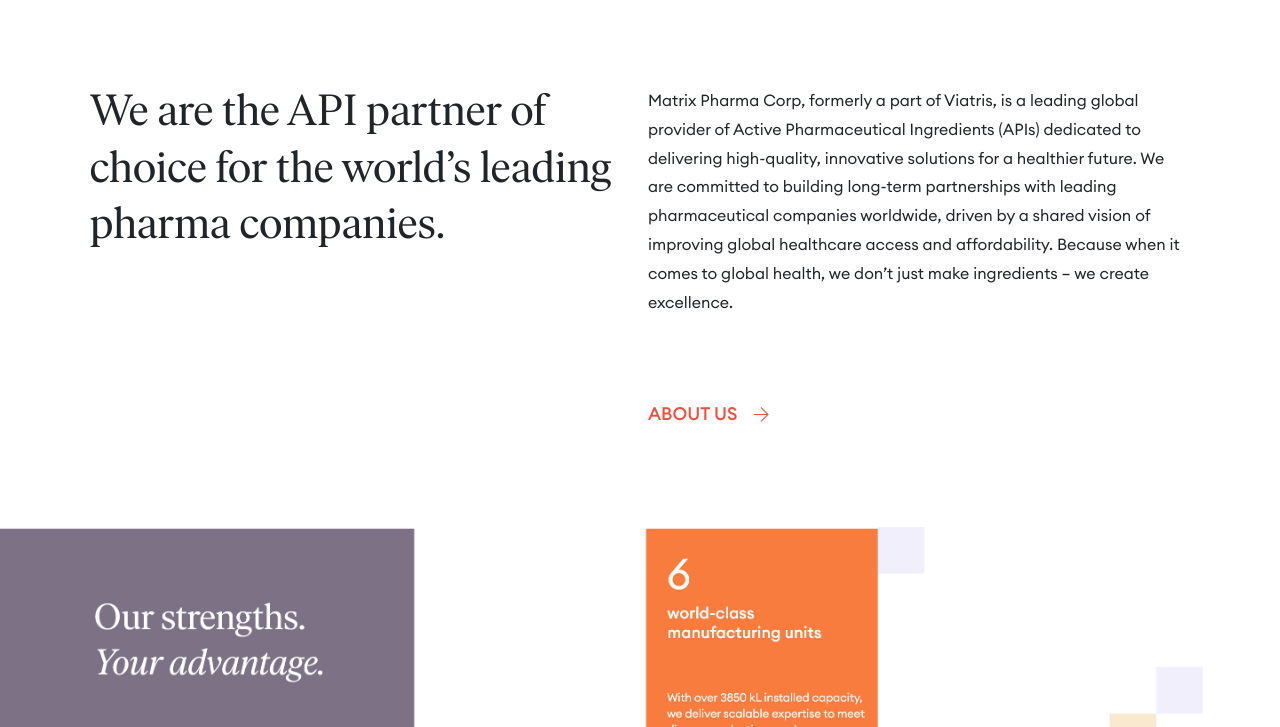
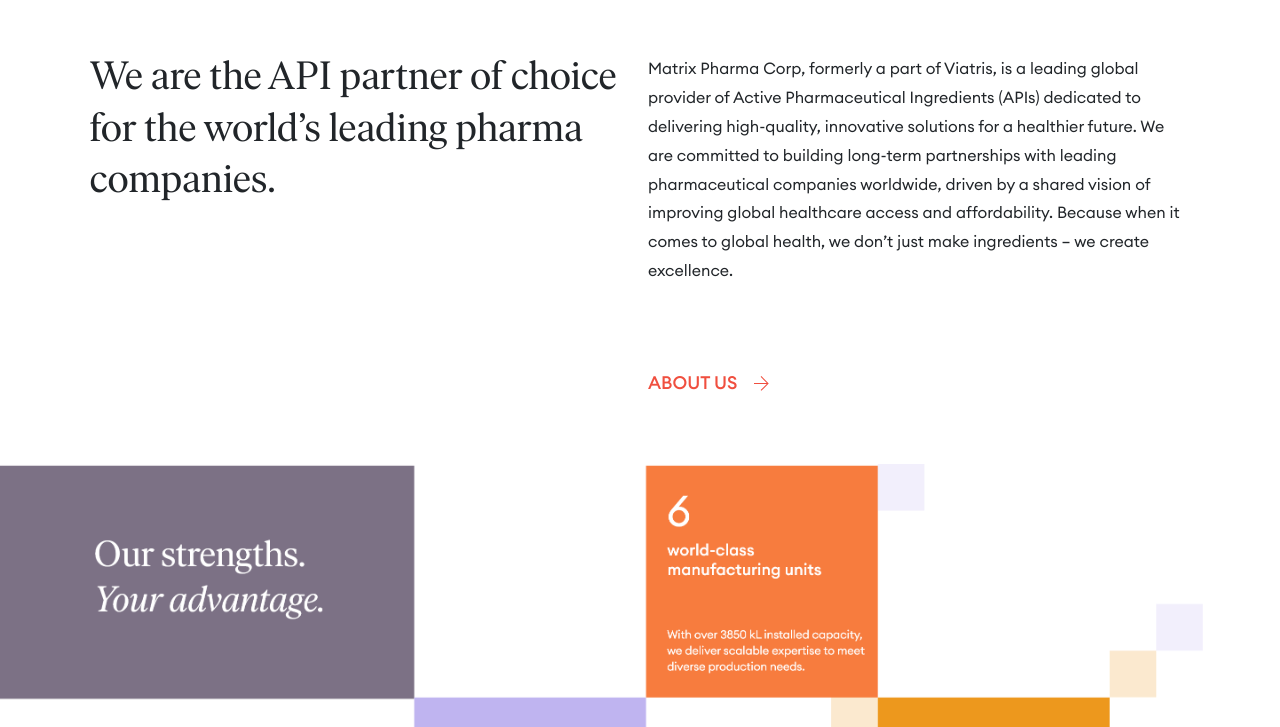
Before and after one commit to HardMaind/matrix-pharma, a Next.js app: page / in a window 1280 px wide. Shown: the part 784-1511 px from the top of the page. Built offline with nearby package versions, Linux system fonts and the light colour scheme.

Commit message:
fix home page h2 tag text issue

```diff
--- a/src/styles/globals.css
+++ b/src/styles/globals.css
@@ -2,35 +2,40 @@
 
 @font-face {
   font-family: "EuclidCircular";
-  src: url("/fonts/EuclidCircular/EuclidCircularA-Light-WebM.woff2") format("woff2");
+  src: url("/fonts/EuclidCircular/EuclidCircularA-Light-WebM.woff2")
+    format("woff2");
   font-weight: 300;
   font-style: normal;
 }
 
 @font-face {
   font-family: "EuclidCircular";
-  src: url("/fonts/EuclidCircular/EuclidCircularA-Regular-WebM.woff2") format("woff2");
+  src: url("/fonts/EuclidCircular/EuclidCircularA-Regular-WebM.woff2")
+    format("woff2");
   font-weight: 400;
   font-style: normal;
 }
 
 @font-face {
   font-family: "EuclidCircular";
-  src: url("/fonts/EuclidCircular/EuclidCircularA-Medium-WebM.woff2") format("woff2");
+  src: url("/fonts/EuclidCircular/EuclidCircularA-Medium-WebM.woff2")
+    format("woff2");
   font-weight: 500;
   font-style: normal;
 }
 
 @font-face {
   font-family: "EuclidCircular";
-  src: url("/fonts/EuclidCircular/EuclidCircularA-Semibold-WebM.woff2") format("woff2");
+  src: url("/fonts/EuclidCircular/EuclidCircularA-Semibold-WebM.woff2")
+    format("woff2");
   font-weight: 600;
   font-style: normal;
 }
 
 @font-face {
   font-family: "EuclidCircular";
-  src: url("/fonts/EuclidCircular/EuclidCircularA-Bold-WebM.woff2") format("woff2");
+  src: url("/fonts/EuclidCircular/EuclidCircularA-Bold-WebM.woff2")
+    format("woff2");
   font-weight: 700;
   font-style: normal;
 }
@@ -206,7 +211,7 @@
 }
 
 h2 {
-  font-size: clamp(2.6rem, 0.256vw + 2.518rem, 3rem);
+  font-size: clamp(1.6rem, 1.436vw + 1.313rem, 3rem);
 }
 
 h3 {
@@ -366,7 +371,7 @@
 /* ============================= */
 
 .home-about-us {
-  padding-block: 98px;
+  padding-block: clamp(1rem, 5.256vw + -0.051rem, 6.125rem);
 }
 
 .home-about-us-left {
@@ -712,10 +717,10 @@
 @media screen and (max-width: 1024px) {
   .home-container {
     grid-template-columns: repeat(12, 1fr);
-
+/*
     h2 {
       font-size: 2.6rem;
-    }
+    } */
   }
 
   .card-1 {
@@ -1004,7 +1009,7 @@
 }
 
 @media screen and (max-width: 768px) {
-  .home-whats-new h2{
+  .home-whats-new h2 {
     text-align: left;
   }
   .whats-new-card-wrapper {
@@ -1277,7 +1282,7 @@
 }
 
 .about-desktop {
-  background-color: #FFFDED;
+  background-color: #fffded;
   padding-top: 104px;
 }
 
@@ -1288,7 +1293,6 @@
 .about-desktop .about-mobile-img {
   display: none;
 }
-
 
 @media screen and (max-width: 768px) {
   .abt-miles-item3-inner-card {
@@ -1412,7 +1416,7 @@
 .light-orange-box {
   width: 72px;
   height: 72px;
-  background-color: #F77C3E;
+  background-color: #f77c3e;
   opacity: 0.27;
   position: absolute;
   bottom: -70px;
@@ -1422,7 +1426,7 @@
 .light-purple-box {
   width: 72px;
   height: 72px;
-  background-color: #BFB4F0;
+  background-color: #bfb4f0;
   opacity: 0.27;
   position: absolute;
   bottom: -140px;
@@ -1461,7 +1465,7 @@
 .light-yellow-box {
   width: 72px;
   height: 72px;
-  background-color: #ED981D;
+  background-color: #ed981d;
   opacity: 0.27;
   position: absolute;
   bottom: -60px;
@@ -1724,7 +1728,6 @@
 .careers-info-data {
   padding-block: 60px;
 }
-
 
 /* Ensure text alignment and responsiveness */
 .careers-matrix h2 {
@@ -2010,7 +2013,7 @@
   }
 }
 
-@media screen and (max-width:768px) {
+@media screen and (max-width: 768px) {
   .careers-info-left {
     grid-column: span 12;
   }
@@ -2020,7 +2023,7 @@
   }
 }
 
-@media screen and (max-width:480px) {
+@media screen and (max-width: 480px) {
   .career-column-3 .col-span-3 {
     grid-column: span 12;
     margin-bottom: 4rem;
@@ -2044,8 +2047,6 @@
 .career-form-left-col h2 {
   margin-bottom: 40px;
 }
-
-
 
 .career-form-right-col {
   grid-column: 8 / 12;
@@ -2087,7 +2088,7 @@
 .career-form-box3 {
   top: 0;
   right: 0;
-  opacity: 0.20;
+  opacity: 0.2;
 }
 
 .career-form-box4 {
@@ -2137,7 +2138,7 @@
   opacity: 0.05;
 }
 
-@media screen and (max-width:768px) {
+@media screen and (max-width: 768px) {
   .career-form-left-col {
     grid-column: 1 / 12;
   }
@@ -2146,7 +2147,6 @@
     grid-column: 1 / 12;
   }
 }
-
 
 /* ============================= */
 /* Product page styles           */
@@ -2365,7 +2365,6 @@
 
 /* Responsive Fixes */
 @media (max-width: 768px) {
-
   /* Make table scrollable */
   .pharma-products-container {
     overflow-x: auto;
@@ -2623,7 +2622,7 @@
 }
 
 .input-container:hover .input-underline,
-.input:hover~.input-underline {
+.input:hover ~ .input-underline {
   display: block;
   /* width: 100% */
   width: 70%;
```
